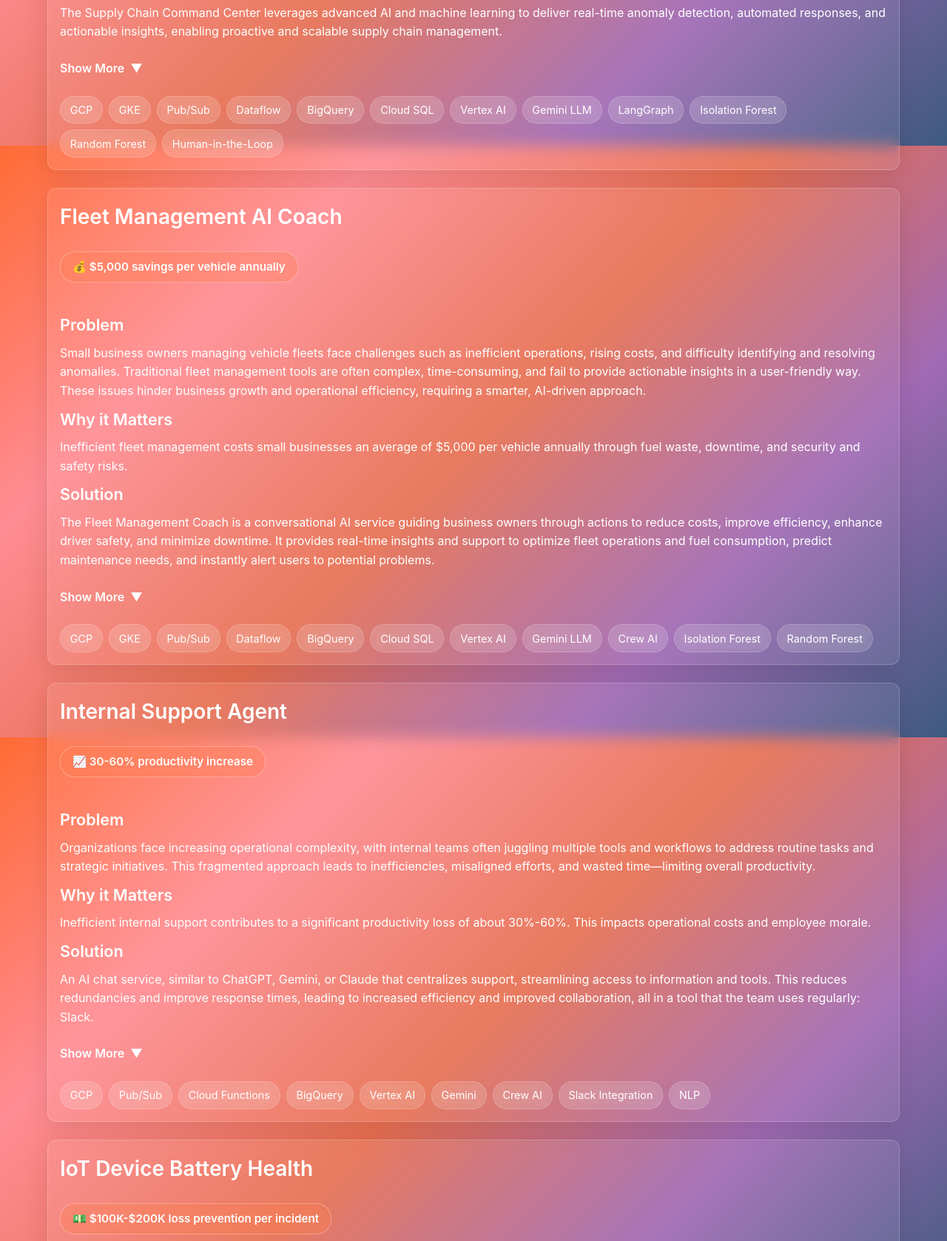
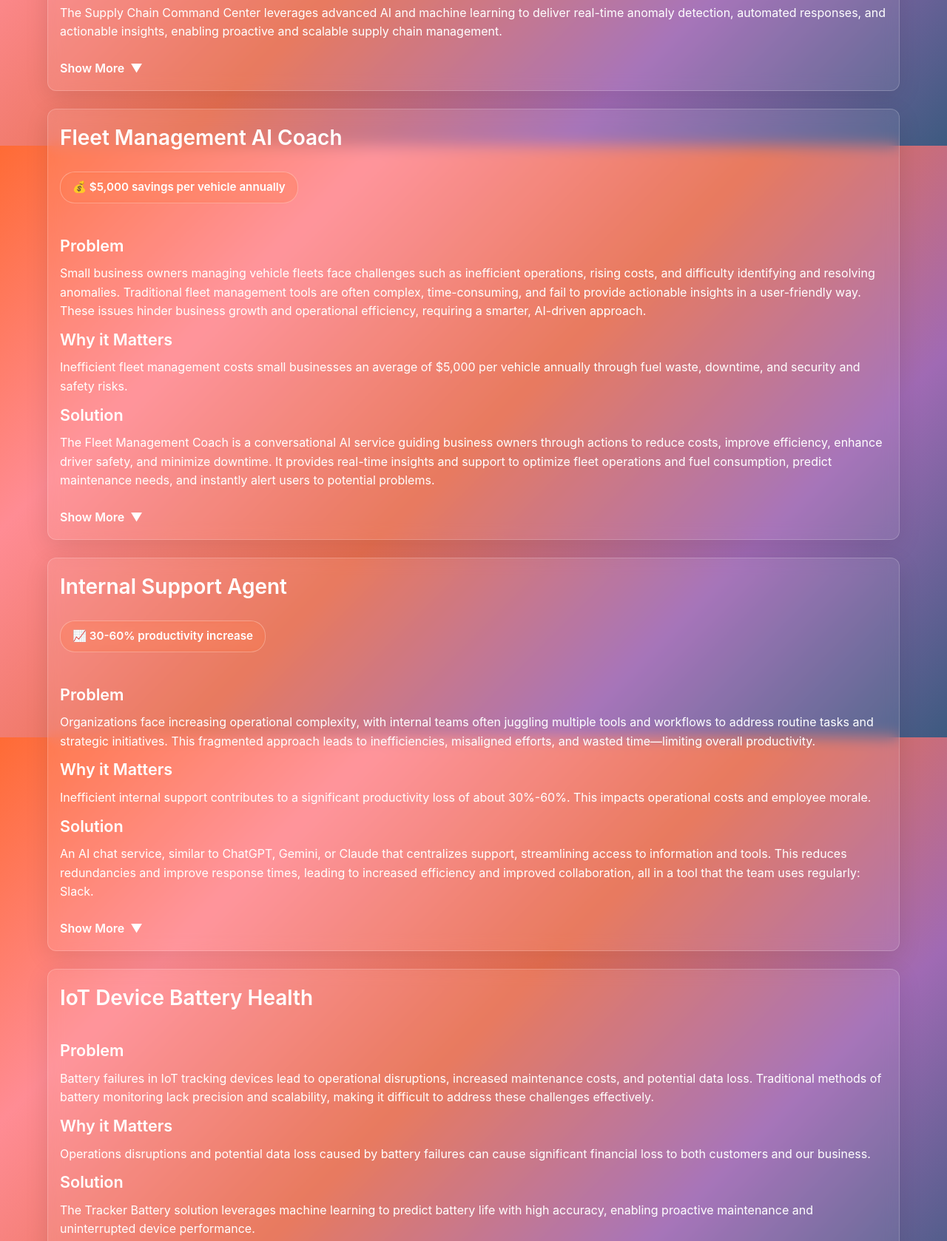
Before and after one commit to jkhorton/professional_portfolio, a plain HTML site: page projects.html in a window 1280 px wide. Shown: the part 603-2281 px from the top of the page at 74% size. Drawn offline with Linux system fonts and the light colour scheme.

Commit message:
Remove tech tag bubbles from all projects and remove incorrect impact badge from IoT project

```diff
--- a/projects.html
+++ b/projects.html
@@ -76,21 +76,6 @@
                     <li>LangGraph: Orchestrates workflows, manages AI model interactions, and coordinates automated responses.</li>
                 </ul>
             </div>
-
-            <div class="tags" style="margin-top: 1.5rem;">
-                <span class="tag">GCP</span>
-                <span class="tag">GKE</span>
-                <span class="tag">Pub/Sub</span>
-                <span class="tag">Dataflow</span>
-                <span class="tag">BigQuery</span>
-                <span class="tag">Cloud SQL</span>
-                <span class="tag">Vertex AI</span>
-                <span class="tag">Gemini LLM</span>
-                <span class="tag">LangGraph</span>
-                <span class="tag">Isolation Forest</span>
-                <span class="tag">Random Forest</span>
-                <span class="tag">Human-in-the-Loop</span>
-            </div>
         </section>
 
         <!-- Fleet Management AI Coach -->
@@ -139,20 +124,6 @@
                     <li>Crew AI: Orchestrates workflows and manages AI model interactions.</li>
                 </ul>
             </div>
-
-            <div class="tags" style="margin-top: 1.5rem;">
-                <span class="tag">GCP</span>
-                <span class="tag">GKE</span>
-                <span class="tag">Pub/Sub</span>
-                <span class="tag">Dataflow</span>
-                <span class="tag">BigQuery</span>
-                <span class="tag">Cloud SQL</span>
-                <span class="tag">Vertex AI</span>
-                <span class="tag">Gemini LLM</span>
-                <span class="tag">Crew AI</span>
-                <span class="tag">Isolation Forest</span>
-                <span class="tag">Random Forest</span>
-            </div>
         </section>
 
         <!-- Internal Support Agent -->
@@ -199,24 +170,11 @@
                     <li>Crew AI: Structures the interaction with Gemini, manages prompts, and chains together multiple calls to Gemini for complex requests.</li>
                 </ul>
             </div>
-
-            <div class="tags" style="margin-top: 1.5rem;">
-                <span class="tag">GCP</span>
-                <span class="tag">Pub/Sub</span>
-                <span class="tag">Cloud Functions</span>
-                <span class="tag">BigQuery</span>
-                <span class="tag">Vertex AI</span>
-                <span class="tag">Gemini</span>
-                <span class="tag">Crew AI</span>
-                <span class="tag">Slack Integration</span>
-                <span class="tag">NLP</span>
-            </div>
         </section>
 
         <!-- IoT Device Battery Health -->
         <section id="iot" class="glass-card project-card" style="margin-bottom: 1.5rem;">
             <h2>IoT Device Battery Health</h2>
-            <div class="impact-badge">💵 $100K-$200K loss prevention per incident</div>
 
             <h3 style="margin-top: 2rem;">Problem</h3>
             <p>Battery failures in IoT tracking devices lead to operational disruptions, increased maintenance costs, and potential data loss. Traditional methods of battery monitoring lack precision and scalability, making it difficult to address these challenges effectively.</p>
@@ -250,17 +208,6 @@
                     <li>Vertex AI: Provides the machine learning platform for model training, deployment, and management (XGBoost).</li>
                 </ul>
             </div>
-
-            <div class="tags" style="margin-top: 1.5rem;">
-                <span class="tag">GCP</span>
-                <span class="tag">Cloud Functions</span>
-                <span class="tag">BigQuery</span>
-                <span class="tag">Vertex AI</span>
-                <span class="tag">XGBoost</span>
-                <span class="tag">ML Ops</span>
-                <span class="tag">Predictive Analytics</span>
-                <span class="tag">IoT</span>
-            </div>
         </section>
     </div>
 
```
